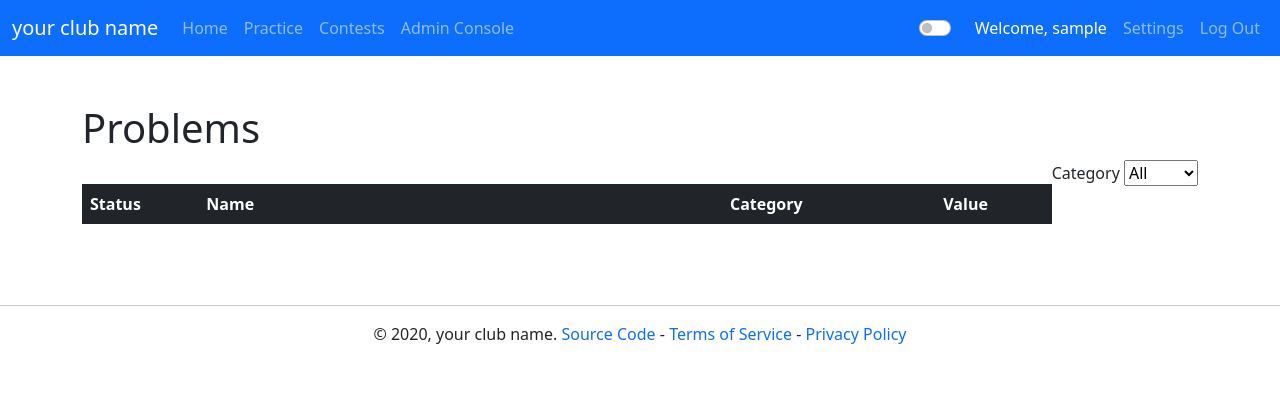
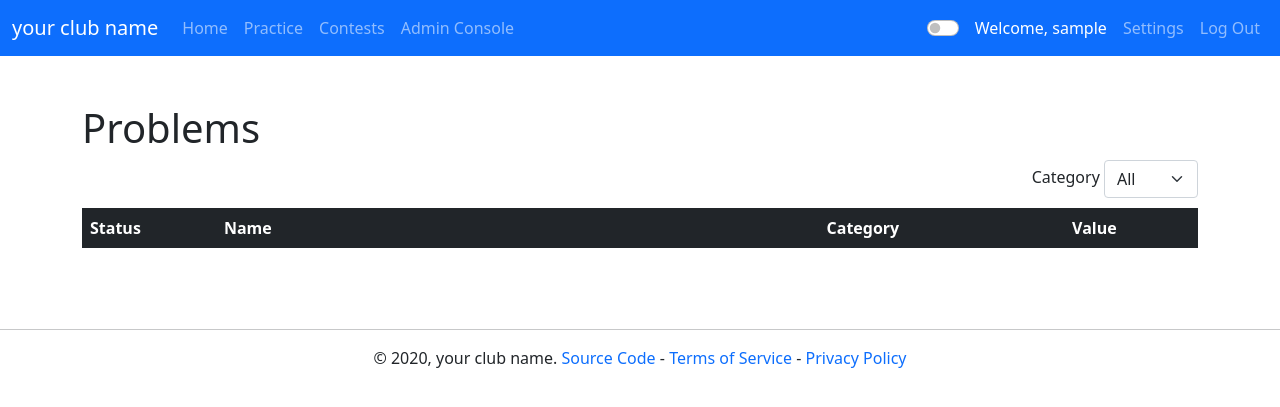
Before and after one commit to jdabtieu/CTFOJ, a Flask app: page /problems in a window 1280 px wide. Shown: the top 407 px of the page. Run offline with Flask 2, Linux system fonts and the light colour scheme; the visitor is signed in with stand-in values (Sample User, id 1); data that the repository does not hold is empty; parts of the project's set-up code (start-up, migrations or seed data) failed here and were passed over; some libraries are stand-ins or nearby versions.

Commit message:
fix misc display issues

```diff
--- a/src/application.py
+++ b/src/application.py
@@ -866,7 +866,7 @@ def problems():
     page = (int(page) - 1) * 50
 
     category = request.args.get("category")
-    if not category or category == 'All':
+    if not category:
         category = None
 
     solved_data = db.execute("SELECT problem_id FROM problem_solved WHERE user_id=:uid",
--- a/src/assets/css/style.css
+++ b/src/assets/css/style.css
@@ -28,8 +28,25 @@
     margin-top: 8px;
 }
 
+#category-selector {
+    display: inline-block!important;
+    width: auto!important;
+}
+
+#category-selector-container {
+    margin-bottom: 0.5rem;
+}
+
+@media screen and (min-width: 1000px) {
+    #category-selector-container {
+        float: right;
+    }
+}
+
+
+
 /****************** SUBMISSIONS PAGE LAYOUT ******************/
-@media screen and (min-width: 990.01px) {
+@media screen and (min-width: 991px) {
     #submission-search-bottom {
         display: none;
     }
--- a/src/templates/admin/submissions.html
+++ b/src/templates/admin/submissions.html
@@ -44,7 +44,7 @@
                 <input class="form-control mb-3" type="text" id="username" name="username" placeholder="Filter by username">
                 <input class="form-control mb-3" type="text" id="problem_id" name="problem_id" placeholder="Filter by problem ID">
                 <input class="form-control mb-3" type="text" id="contest_id" name="contest_id" placeholder="Filter by contest ID">
-                <select class="form-control mb-3" id="correct" name="correct">
+                <select class="form-control form-select mb-3" id="correct" name="correct">
                     <option value="" selected hidden>Filter by status</option>
                     <option value="">All</option>
                     <option value="AC">AC</option>
--- a/src/templates/layout.html
+++ b/src/templates/layout.html
@@ -32,7 +32,7 @@
                         </ul>
                         <ul class="navbar-nav">
                             <div class="form-check form-switch nav-link">
-                                <input class="form-check-input dark-toggle" onclick="toggleDark()" type="checkbox">
+                                <input class="form-check-input dark-toggle" onclick="toggleDark()" type="checkbox" style="margin-left: 0!important">
                             </div>
                             <li class="nav-link white">Welcome, {{ session.username }}</li>
                             <li><a class="nav-link" href="/settings">Settings</a></li>
--- a/src/templates/problem/problems.html
+++ b/src/templates/problem/problems.html
@@ -4,11 +4,13 @@
 
 {% block main %}
 <h1>Problems</h1>
-<div id="pagination" style="display: inline-block"></div>
-<div style="float: right">
+<div id="pagination" style="display: inline-block; min-height: 42px"></div>
+<div id="category-selector-container">
     <label for="category-selector">Category</label>
-    <select class="custom-select" id="category-selector" onchange="selectCategory(this.value)">
-        <option>All</option>
+    <select class="form-control form-select"
+            id="category-selector"
+            onchange="selectCategory(this.value)">
+        <option value="">All</option>
         <option disabled>----------</option>
         {% for category in categories %}
             {% if selected == category['category'] %}
```
